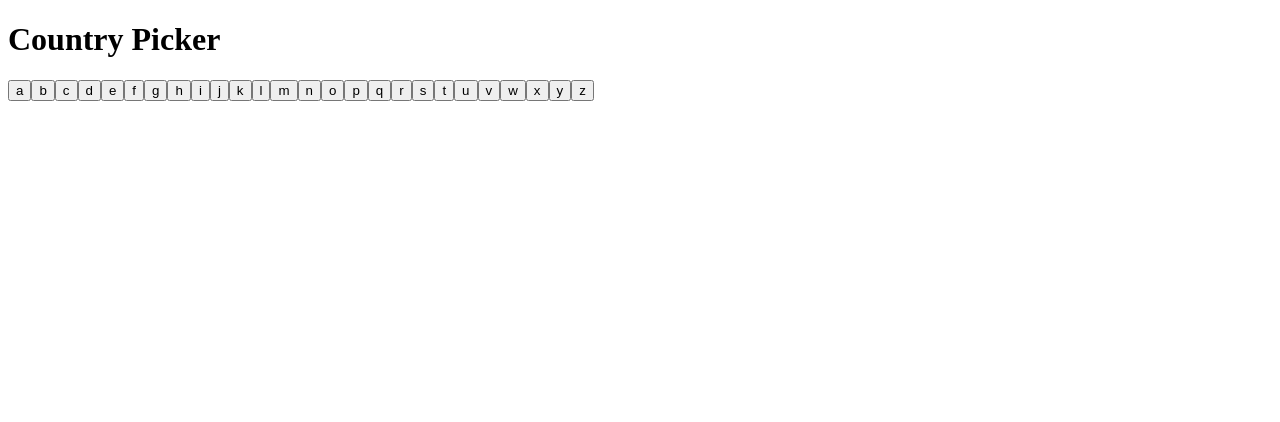
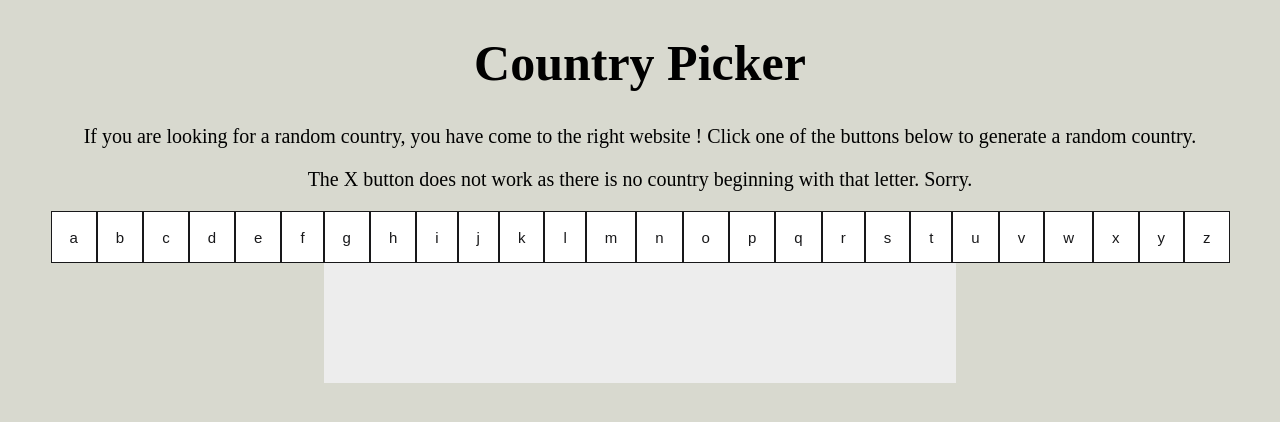
Before and after one commit to MOMatthewOsborne/country-picker-two, a plain HTML site: page index.html in a window 1280 px wide. Drawn offline with Linux system fonts and the light colour scheme; no server answers.

Commit message:
random country and information finished

```diff
--- a/index.html
+++ b/index.html
@@ -8,7 +8,18 @@
     <link href="styles.css" rel="stylesheet" />
   </head>
   <body onload="printBtn()">
-    <h1>Country Picker</h1>
+    <header>
+      <h1>Country Picker</h1>
+      <p class="intro">
+        If you are looking for a random country, you have come to the right
+        website ! Click one of the buttons below to generate a random country.
+      </p>
+      <p class="intro">
+        The X button does not work as there is no country beginning with that
+        letter. Sorry.
+      </p>
+    </header>
+
     <div id="buttons"></div>
     <div id="results-container">
       <p id="flag"></p>
--- a/index.js
+++ b/index.js
@@ -1,5 +1,6 @@
 const alphabet = [..."abcdefghijklmnopqrstuvwxyz"];
 let input = "";
+let randomCountryName = "";
 const flag = document.getElementById("flag");
 const results = document.getElementById("results");
 const results2 = document.getElementById("results-2");
@@ -12,7 +13,7 @@ printBtn = () => {
     var l = alphabet[i];
 
     btn.innerText = l;
-    btn.classList.add("alphabet-button");
+    btn.classList.add("button-57");
     buttonsContainer.appendChild(btn);
     // btn.addEventListener("click", () => {
     //   const input = l;
@@ -25,6 +26,7 @@ printBtn = () => {
         let input = l.toUpperCase();
         console.log(input); // do whatever you want with the input
         makeApiCall(input);
+        // recipeCall();
       });
     })(l);
   }
@@ -55,24 +57,37 @@ function makeApiCall(lett) {
         filteredCountries[Math.floor(Math.random() * filteredCountries.length)];
       console.log(randomCountry.name);
       console.log(randomCountry.capital);
+      let randomCountryName = randomCountry.name;
+      console.log(randomCountryName);
       flag.innerHTML = `<img src = ${randomCountry.flag} > `;
       results.innerHTML = ` Your Country is ${randomCountry.name}. It is known locally as ${randomCountry.nativeName}.\n
       It is located in ${randomCountry.subregion}. The capital city of ${randomCountry.name} is ${randomCountry.capital}. `;
-      results2.innerHTML = `${randomCountry.name} has a population of ${randomCountry.population}. The currency is the ${randomCountry.currencies[0].name} (${randomCountry.currencies[0].symbol}). The main language is ${randomCountry.languages[0].name} `;
+      results2.innerHTML = `${randomCountry.name} has a population of ${randomCountry.population} people. The currency is the ${randomCountry.currencies[0].name} (${randomCountry.currencies[0].symbol}). The main language is ${randomCountry.languages[0].name} `;
     })
     .catch((error) => {
       console.error(error);
     });
 }
 
-makeApiCall();
-// var buttons = document.querySelectorAll(".alphabet-button");
+// function recipeCall() {
+//   const APP_ID = "4cdf489b";
+//   const APP_KEY = "d75a9d1345b14f9a00846fd507bc89bd";
+//   let QUERY = randomCountryName;
+//   const API_URL =
+//     "https://api.edamam.com/api/recipes/v2?type=public&q=" +
+//     QUERY +
+//     "&app_id=" +
+//     APP_ID +
+//     "&app_key=" +
+//     APP_KEY;
+//   console.log(randomCountryName);
+//   fetch(API_URL)
+//     .then((response) => response.json())
+//     .then((data) => {
+//       // Use the retrieved data here
+//       console.log(data);
+//     })
+//     .catch((error) => console.error(error));
+// }
 
-// buttons.forEach((button) => {
-//   button.addEventListener("click", (event) => {
-//     const input = event.target.innerText;
-//     console.log(event.target.innerText);
-//     console.log(input);
-//   });
-// });
-// Make a request to the REST Countries API to retrieve information about all countries
+// makeApiCall();
--- a/styles.css
+++ b/styles.css
@@ -1,3 +1,94 @@
+body {
+  text-align: center;
+  background-color: #d8d9cf;
+}
 img {
-  max-width: 50px;
+  max-width: 100px;
 }
+
+h1 {
+  font-size: 50px;
+}
+
+.alphabet-button {
+  width: 50px;
+  height: 50px;
+  font-size: 25px;
+}
+
+.intro {
+  font-size: 20px;
+}
+
+#results-container {
+  background-color: #ededed;
+  margin-left: 25%;
+  margin-right: 25%;
+  padding-top: 50px;
+  padding-bottom: 50px;
+  font-size: 20px;
+}
+
+/* CSS */
+.button-57 {
+  position: relative;
+  overflow: hidden;
+  border: 1px solid #18181a;
+  color: #18181a;
+  display: inline-block;
+  font-size: 15px;
+  line-height: 15px;
+  padding: 18px 18px 17px;
+  text-decoration: none;
+  cursor: pointer;
+  background: #fff;
+  user-select: none;
+  -webkit-user-select: none;
+  touch-action: manipulation;
+}
+
+.button-57 span:first-child {
+  position: relative;
+  transition: color 600ms cubic-bezier(0.48, 0, 0.12, 1);
+  z-index: 10;
+}
+
+.button-57 span:last-child {
+  color: white;
+  display: block;
+  position: absolute;
+  bottom: 0;
+  transition: all 500ms cubic-bezier(0.48, 0, 0.12, 1);
+  z-index: 100;
+  opacity: 0;
+  top: 50%;
+  left: 50%;
+  transform: translateY(225%) translateX(-50%);
+  height: 14px;
+  line-height: 13px;
+}
+
+.button-57:after {
+  content: "";
+  position: absolute;
+  bottom: -50%;
+  left: 0;
+  width: 100%;
+  height: 100%;
+  background-color: black;
+  transform-origin: bottom center;
+  transition: transform 600ms cubic-bezier(0.48, 0, 0.12, 1);
+  transform: skewY(9.3deg) scaleY(0);
+  z-index: 50;
+}
+
+.button-57:hover:after {
+  transform-origin: bottom center;
+  transform: skewY(9.3deg) scaleY(2);
+}
+
+.button-57:hover span:last-child {
+  transform: translateX(-50%) translateY(-100%);
+  opacity: 1;
+  transition: all 900ms cubic-bezier(0.48, 0, 0.12, 1);
+}
```
